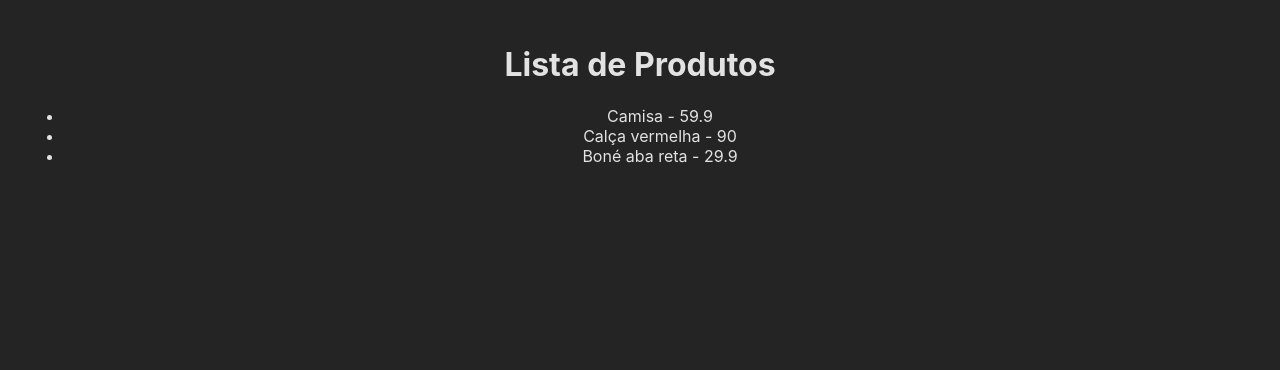
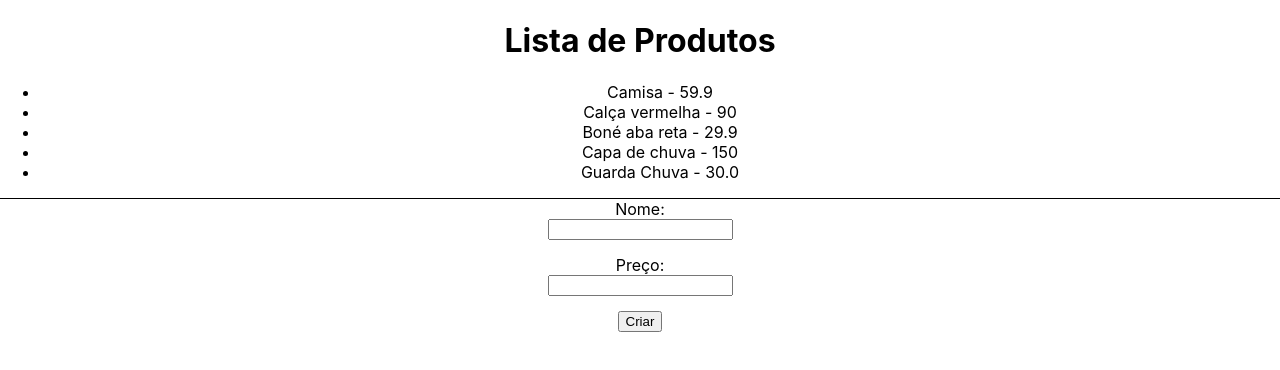
Before and after one commit to samueljdev/react-do-zero-a-maestria, a React (Vite) app: page / in a window 1280 px wide. Shown: the top 370 px of the page. Built offline with nearby package versions, Linux system fonts and the light colour scheme; data requests are answered from the project's data file.

Commit message:
03-adicionando produtos com react

```diff
--- a/data/db.json
+++ b/data/db.json
@@ -1,19 +1,29 @@
 {
   "products": [
     {
-            "id": 1,
+      "id": "1",
       "name": "Camisa",
       "price": 59.9
     },
     {
-            "id": 2,
+      "id": "2",
       "name": "Calça vermelha",
       "price": 90
     },
     {
-            "id": 3,
+      "id": "3",
       "name": "Boné aba reta",
       "price": 29.9
+    },
+    {
+      "id": "6399",
+      "name": "Capa de chuva",
+      "price": "150"
+    },
+    {
+      "id": "da57",
+      "name": "Guarda Chuva",
+      "price": "30.0"
     }
   ]
 }
--- a/src/App.css
+++ b/src/App.css
@@ -1,6 +1,56 @@
-#root {
-  max-width: 1280px;
-  margin: 0 auto;
-  padding: 1rem;
+.App {
   text-align: center;
 }
+
+.App-logo {
+  height: 40vmin;
+  pointer-events: none;
+}
+
+@media (prefers-reduced-motion: no-preference) {
+  .App-logo {
+    animation: App-logo-spin infinite 20s linear;
+  }
+}
+
+.App-header {
+  background-color: #282c34;
+  min-height: 100vh;
+  display: flex;
+  flex-direction: column;
+  align-items: center;
+  justify-content: center;
+  font-size: calc(10px + 2vmin);
+  color: white;
+}
+
+.App-link {
+  color: #61dafb;
+}
+
+@keyframes App-logo-spin {
+  from {
+    transform: rotate(0deg);
+  }
+
+  to {
+    transform: rotate(360deg);
+  }
+}
+
+.add-product {
+  border-top: 1px solid #000;
+}
+
+form {
+  display: flex;
+  flex-direction: column;
+  align-items: center;
+  justify-content: center;
+}
+
+form input {
+  display: flex;
+  flex-direction: column;
+  margin-bottom: 15px;
+}
--- a/src/App.jsx
+++ b/src/App.jsx
@@ -5,6 +5,8 @@ const url = "http://localhost:3000/products"
 
 function App() {
   const [products, setProducts] = useState([])
+  const [name, setName] = useState("")
+  const [price, setPrice] = useState("")
 
   // resgatando os dados
   useEffect(() => {
@@ -17,16 +19,58 @@ function App() {
     fetchData()
   }, [])
 
+  // função que vai enviar um formulario
+  const handleSubmit = async (e) => {
+    e.preventDefault()
+
+    const product = {
+      name: name,
+      price: price,
+    }
+
+    const requisicao = await fetch(url, {
+      method: "POST",
+      headers: {
+        "Content-Type": "aplication/json"
+      },
+      body: JSON.stringify(product)
+    })
+  }
+
   return (
-    <>
+    <div className='App'>
       <h1>Lista de Produtos</h1>
       <ul>
         {products.map((product) => (
           <li key={product.id}>
-            {product.name} - {product.price}</li>
+            {product.name} - {product.price}
+          </li>
         ))}
       </ul>
-    </>
+      <div className="add-product">
+        <form onSubmit={handleSubmit}>
+          <label>
+            Nome:
+            <input
+              type="text"
+              value={name}
+              name='name'
+              onChange={(e) => setName(e.target.value)}
+            />
+          </label>
+          <label>
+            Preço:
+            <input
+              type="number"
+              value={price}
+              name='price'
+              onChange={(e) => setPrice(e.target.value)}
+            />
+          </label>
+          <input type="submit" value={"Criar"} />
+        </form>
+      </div>
+    </div>
   )
 }
 
--- a/src/index.css
+++ b/src/index.css
@@ -1,7 +1,13 @@
-:root {
-  font-family: Inter, system-ui, Avenir, Helvetica, Arial, sans-serif;
+body {
+  margin: 0;
+  font-family: -apple-system, BlinkMacSystemFont, 'Segoe UI', 'Roboto', 'Oxygen',
+    'Ubuntu', 'Cantarell', 'Fira Sans', 'Droid Sans', 'Helvetica Neue',
+    sans-serif;
+  -webkit-font-smoothing: antialiased;
+  -moz-osx-font-smoothing: grayscale;
+}
 
-  color-scheme: light dark;
-  color: rgba(255, 255, 255, 0.87);
-  background-color: #242424;
+code {
+  font-family: source-code-pro, Menlo, Monaco, Consolas, 'Courier New',
+    monospace;
 }
```
Lines whose indentation alone changed are shown as unchanged.
